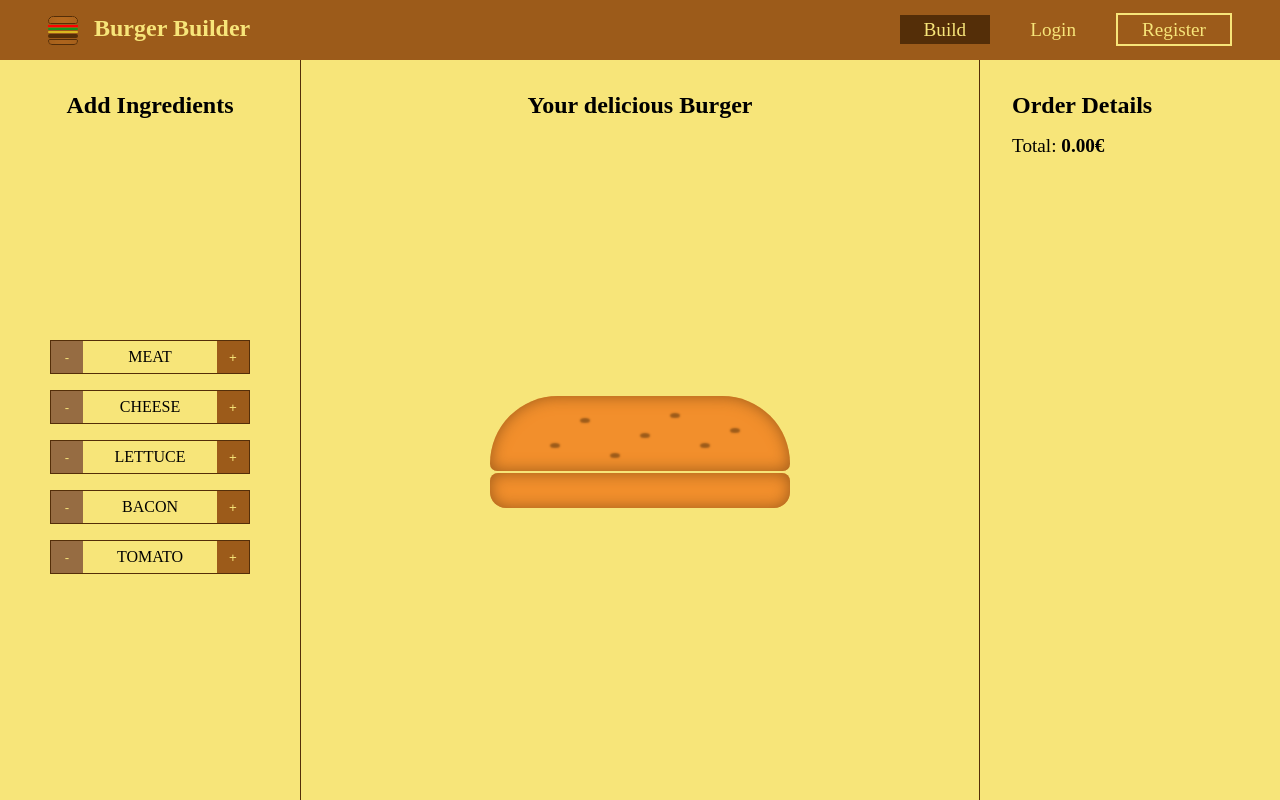
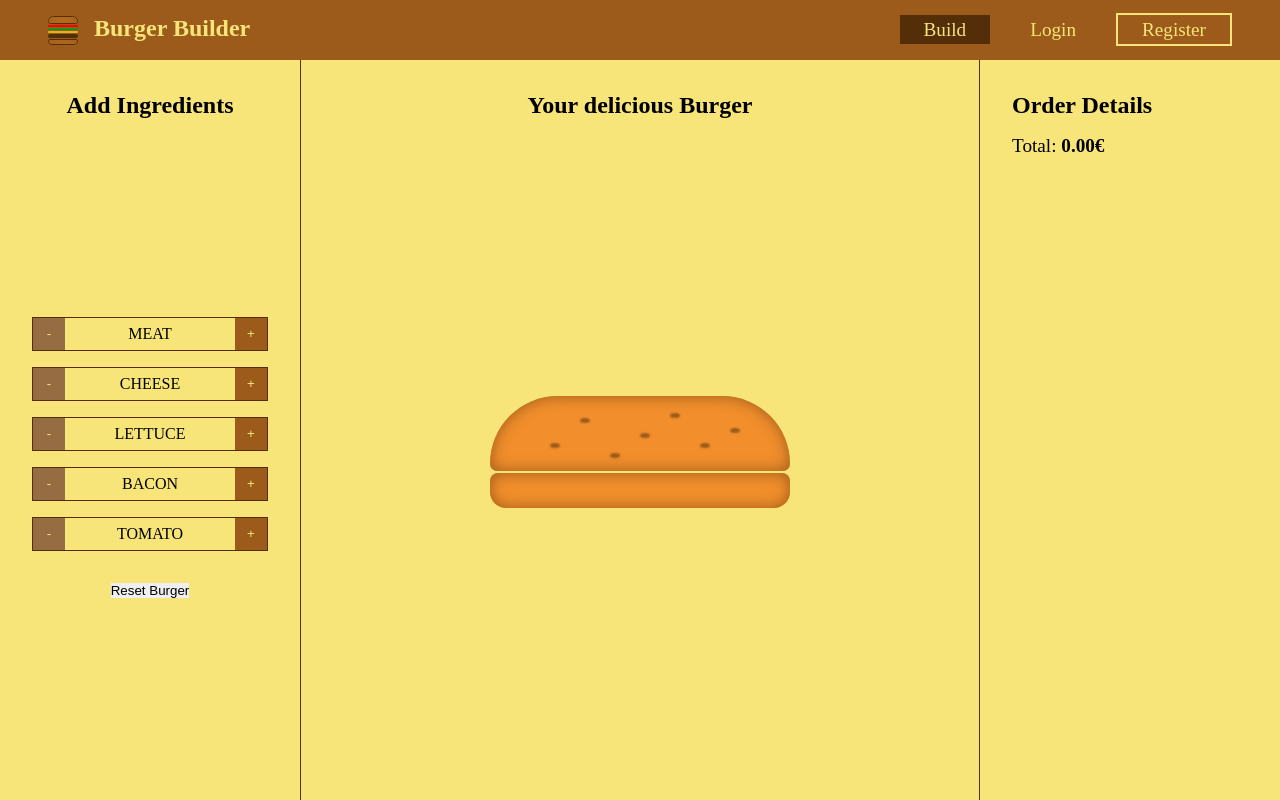
Before and after one commit to LuisFilipeMendonca/BurgerBuilder-react-frontend, a React (Create React App) app: page / in a window 1280 px wide. Built offline with nearby package versions, Linux system fonts and the light colour scheme.

Commit message:
Added useLocalStorage hook

```diff
--- a/src/components/IngredientCounter/style.css
+++ b/src/components/IngredientCounter/style.css
@@ -3,11 +3,12 @@
   display: flex;
   align-items: center;
   justify-content: space-between;
-  width: 200px;
+  width: 100%;
+  margin-bottom: 16px;
 }
 
-.ingredients-counter:not(:last-of-type) {
-  margin-bottom: 16px;
+.ingredients-counter:last-of-type {
+  margin-bottom: 32px;
 }
 
 .ingredients-counter__ingredient {
--- /dev/null
+++ b/src/hooks/useLocalStorage.js
@@ -0,0 +1,15 @@
+import { useEffect, useState } from "react";
+
+const useLocalStorage = (key, initialValue) => {
+  const [data, setData] = useState(
+    JSON.parse(window.localStorage.getItem(key)) || initialValue
+  );
+
+  useEffect(() => {
+    window.localStorage.setItem(key, JSON.stringify(data));
+  }, [data]);
+
+  return [data, setData];
+};
+
+export default useLocalStorage;
--- a/src/pages/Main/index.js
+++ b/src/pages/Main/index.js
@@ -1,13 +1,13 @@
-import { useState, useEffect } from "react";
-
 import Bread from "../../components/Bread";
 import Ingredient from "../../components/Ingredient";
 import IngredientCounter from "../../components/IngredientCounter";
 
 import ingredients from "../../constants/ingredients";
 
+import useLocalStorage from "../../hooks/useLocalStorage";
+
 const MainPage = () => {
-  const [order, setOrder] = useState([]);
+  const [order, setOrder] = useLocalStorage("burgerOrder", []);
 
   const addIngredientHandler = (ing) => {
     const ingredient = ingredients.find(
@@ -66,19 +66,7 @@ const MainPage = () => {
     return orderDetails;
   };
 
-  useEffect(() => {
-    const storedOrder = JSON.parse(window.localStorage.getItem("burgerOrder"));
-
-    if (storedOrder) {
-      setOrder(storedOrder);
-    }
-  }, []);
-
-  useEffect(() => {
-    window.localStorage.setItem("burgerOrder", JSON.stringify(order));
-  }, [order]);
-
-  console.log(order);
+  const resetOrderHandler = () => setOrder([]);
 
   return (
     <main className="main">
@@ -103,6 +91,7 @@ const MainPage = () => {
               }
             />
           ))}
+          <button onClick={resetOrderHandler}>Reset Burger</button>
         </div>
       </section>
       <section className="burger">
```
Also changed, not shown: 1 other file (tests, documents, lock files or other folders).
